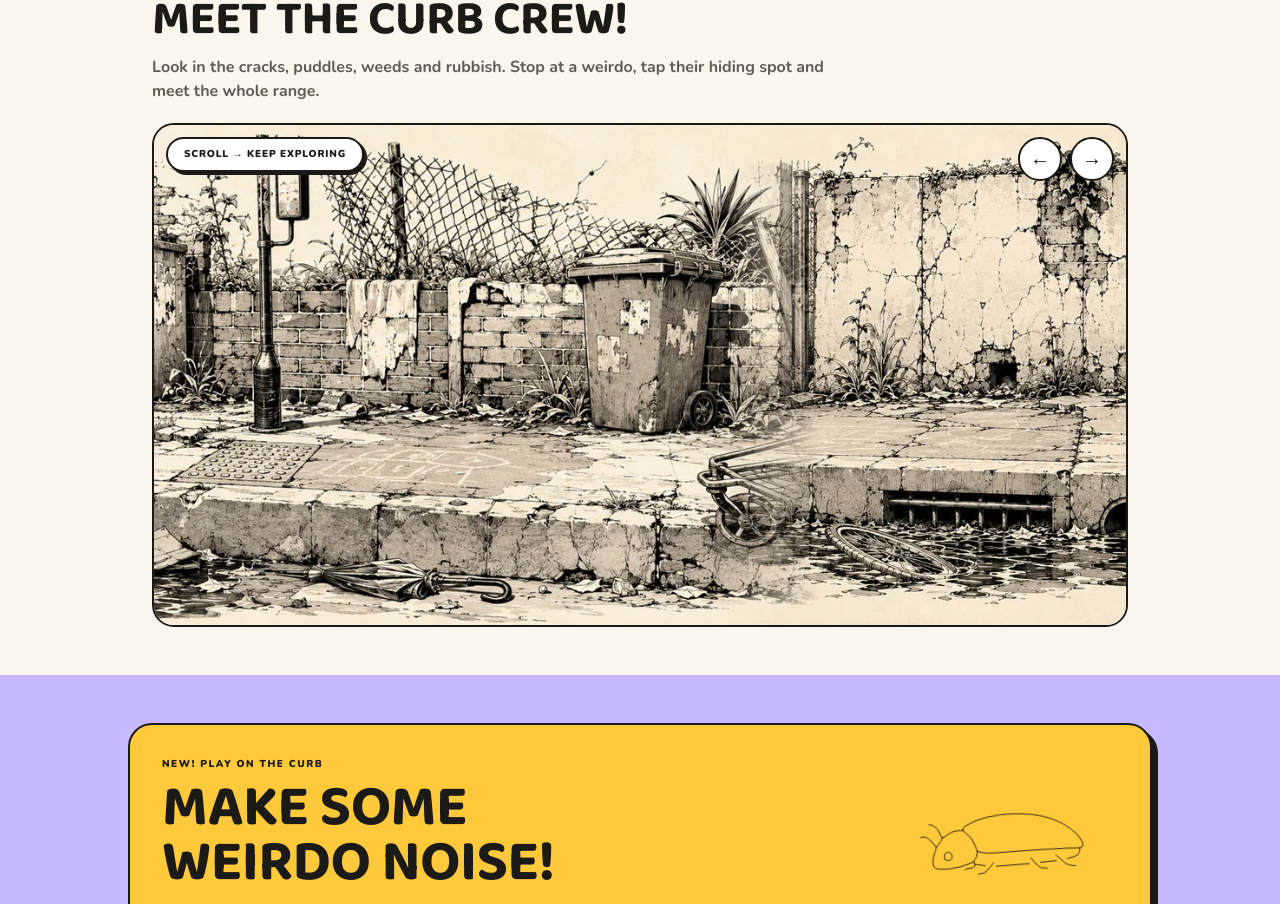
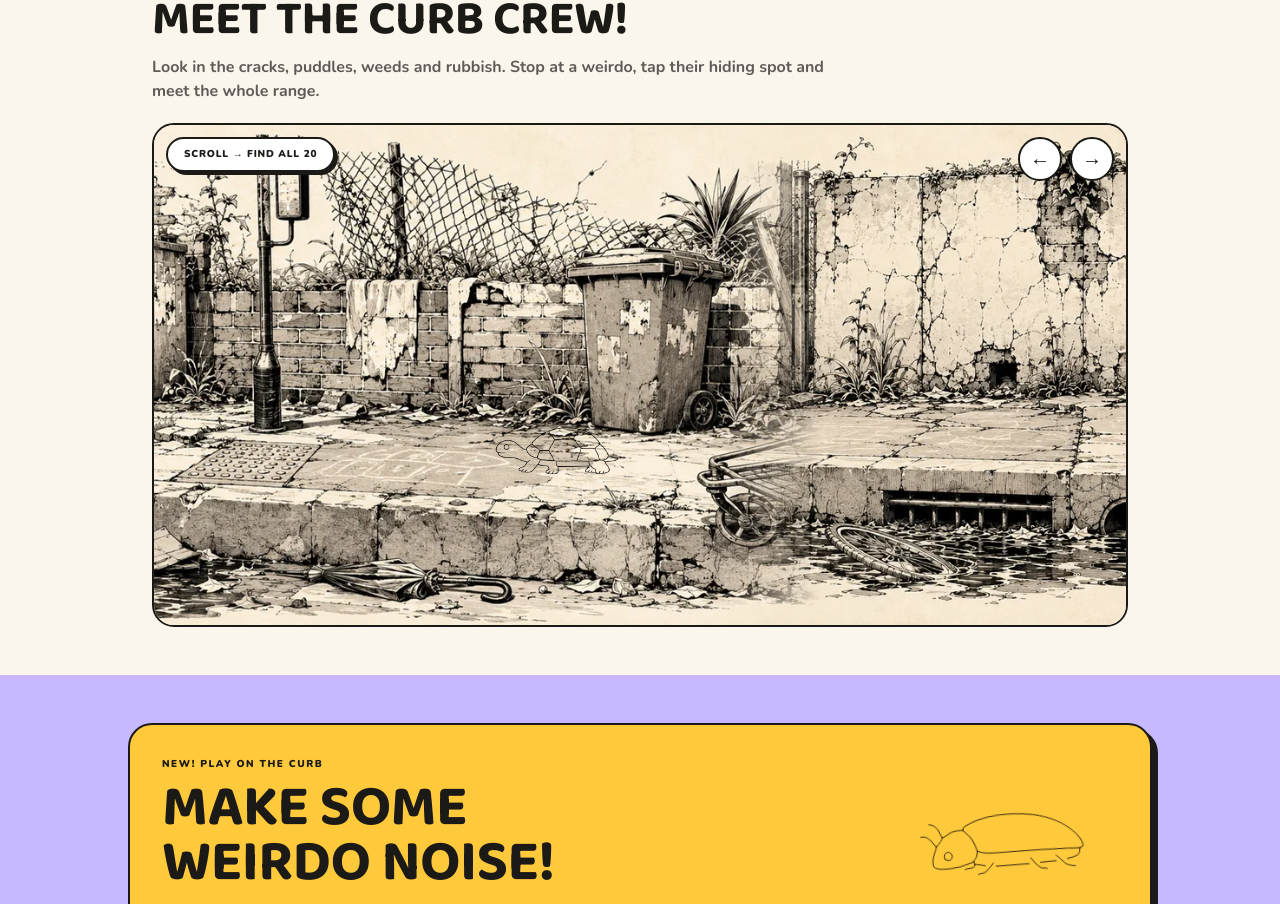
Before and after one commit to CDunell/shirtfaced, a Next.js app in the folder curbstamps-site/: page / in a window 1280 px wide. Shown: the part 1079-1983 px from the top of the page. Built offline with nearby package versions, Linux system fonts and the light colour scheme.

Commit message:
Add 20 creatures to Curb world

```diff
--- a/curbstamps-site/src/components/home/CurbWorld.tsx
+++ b/curbstamps-site/src/components/home/CurbWorld.tsx
@@ -5,7 +5,104 @@ import { useCallback, useEffect, useRef } from "react";
 const PANELS = Array.from({ length: 10 }, (_, index) =>
   `/curbstamps/world/panels/${String(index + 1).padStart(2, "0")}.webp?v=20260823b`,
 );
-const LOOP_PANELS = [PANELS[9], ...PANELS, PANELS[0]];
+const LOOP_PANEL_NUMBERS = [10, ...Array.from({ length: 10 }, (_, index) => index + 1), 1];
+
+type Motion = "bob" | "peek" | "scuttle" | "wobble" | "breathe";
+
+type CreaturePlacement = {
+  name: string;
+  left: number;
+  top: number;
+  width: number;
+  motion: Motion;
+  delay: number;
+  flip?: boolean;
+  rotate?: number;
+};
+
+const CREATURES: Record<number, CreaturePlacement[]> = {
+  1: [
+    { name: "plod", left: 25, top: 59, width: 15, motion: "breathe", delay: 0.2 },
+    { name: "pip", left: 73, top: 68, width: 12, motion: "scuttle", delay: 1.1, flip: true },
+  ],
+  2: [
+    { name: "twig", left: 19, top: 51, width: 13, motion: "wobble", delay: 0.7, rotate: -3 },
+    { name: "nib", left: 68, top: 63, width: 10, motion: "peek", delay: 1.8 },
+  ],
+  3: [
+    { name: "crumb", left: 31, top: 68, width: 12, motion: "bob", delay: 1.3 },
+    { name: "yip", left: 79, top: 57, width: 13, motion: "wobble", delay: 0.4, flip: true },
+  ],
+  4: [
+    { name: "grit", left: 23, top: 61, width: 14, motion: "scuttle", delay: 2.1 },
+    { name: "lod", left: 66, top: 70, width: 11, motion: "breathe", delay: 0.9 },
+  ],
+  5: [
+    { name: "grub", left: 35, top: 67, width: 14, motion: "peek", delay: 1.5, flip: true },
+    { name: "snu", left: 82, top: 54, width: 10, motion: "bob", delay: 0.1 },
+  ],
+  6: [
+    { name: "murk", left: 20, top: 69, width: 12, motion: "breathe", delay: 2.4 },
+    { name: "flit", left: 70, top: 47, width: 11, motion: "bob", delay: 1.2, rotate: 4 },
+  ],
+  7: [
+    { name: "squib", left: 30, top: 62, width: 13, motion: "wobble", delay: 0.5 },
+    { name: "tum", left: 76, top: 67, width: 15, motion: "peek", delay: 2 },
+  ],
+  8: [
+    { name: "blip", left: 18, top: 55, width: 11, motion: "bob", delay: 1.7, flip: true },
+    { name: "slag", left: 65, top: 70, width: 13, motion: "scuttle", delay: 0.3 },
+  ],
+  9: [
+    { name: "bub", left: 28, top: 69, width: 11, motion: "breathe", delay: 0.8 },
+    { name: "pex", left: 80, top: 58, width: 13, motion: "wobble", delay: 2.2, flip: true },
+  ],
+  10: [
+    { name: "claw", left: 22, top: 63, width: 15, motion: "peek", delay: 1.4 },
+    { name: "zot", left: 72, top: 66, width: 14, motion: "scuttle", delay: 0.6, flip: true },
+  ],
+};
+
+function WorldPanel({ panel, loopIndex }: { panel: number; loopIndex: number }) {
+  const src = PANELS[panel - 1];
+
+  return (
+    <div className="relative h-[420px] w-[1041.25px] shrink-0 overflow-hidden sm:h-[500px] sm:w-[1239.58px]">
+      <img
+        src={src}
+        width={1428}
+        height={576}
+        alt={loopIndex === 1 ? "A very long illustrated curb filled with cracks, drains, weeds, discarded street objects and hidden Curb creatures" : ""}
+        aria-hidden={loopIndex === 1 ? undefined : true}
+        draggable={false}
+        className="absolute inset-0 h-full w-full select-none"
+      />
+
+      <div className="pointer-events-none absolute inset-0" aria-hidden={loopIndex === 1 ? undefined : true}>
+        {CREATURES[panel].map((creature) => (
+          <div
+            key={creature.name}
+            className="curb-world-creature absolute"
+            style={{
+              left: `${creature.left}%`,
+              top: `${creature.top}%`,
+              width: `${creature.width}%`,
+              "--creature-delay": `${creature.delay}s`,
+              "--creature-rotation": `${creature.rotate ?? 0}deg`,
+            } as React.CSSProperties}
+          >
+            <img
+              src={`/creatures/${creature.name}-icon.png`}
+              alt={loopIndex === 1 ? creature.name : ""}
+              className={`curb-world-sprite curb-motion-${creature.motion} h-auto w-full ${creature.flip ? "-scale-x-100" : ""}`}
+              draggable={false}
+            />
+          </div>
+        ))}
+      </div>
+    </div>
+  );
+}
 
 export function CurbWorld() {
   const scroller = useRef<HTMLDivElement>(null);
@@ -13,10 +110,10 @@ export function CurbWorld() {
   const panelWidth = useRef(0);
   const correcting = useRef(false);
 
-  const centreWorld = useCallback((image: HTMLImageElement) => {
+  const centreWorld = useCallback((panel: HTMLDivElement) => {
     const track = scroller.current;
     if (!track) return;
-    panelWidth.current = image.getBoundingClientRect().width;
+    panelWidth.current = panel.getBoundingClientRect().width;
     worldWidth.current = panelWidth.current * PANELS.length;
     track.scrollLeft = panelWidth.current;
   }, []);
@@ -39,8 +136,8 @@ export function CurbWorld() {
   }, []);
 
   useEffect(() => {
-    const image = scroller.current?.querySelectorAll("img")[1];
-    if (image?.complete) centreWorld(image);
+    const firstMainPanel = scroller.current?.querySelectorAll<HTMLDivElement>("[data-world-panel]")[1];
+    if (firstMainPanel) centreWorld(firstMainPanel);
   }, [centreWorld]);
 
   function move(direction: number) {
@@ -53,7 +150,7 @@ export function CurbWorld() {
   return (
     <div className="relative mt-5 overflow-hidden border-y-2 border-ink bg-cream sm:rounded-[22px] sm:border-2">
       <div className="pointer-events-none absolute left-3 top-3 z-20 rounded-full border-2 border-ink bg-white px-4 py-2 text-[10px] font-black uppercase tracking-[0.08em] shadow-[3px_3px_0_#1c1a17]">
-        Scroll → keep exploring
+        Scroll → find all 20
       </div>
 
       <div className="absolute right-3 top-3 z-20 hidden gap-2 sm:flex">
@@ -65,21 +162,13 @@ export function CurbWorld() {
         ref={scroller}
         onScroll={keepLooping}
         className="no-scrollbar cursor-grab overflow-x-auto overscroll-x-none active:cursor-grabbing"
-        aria-label="Explore the illustrated Curb world"
+        aria-label="Explore the illustrated Curb world and find 20 animated creatures"
       >
         <div className="flex w-max">
-          {LOOP_PANELS.map((src, index) => (
-            <img
-              key={`${src}-${index}`}
-              src={src}
-              width={1428}
-              height={576}
-              alt={index === 1 ? "A very long illustrated curb filled with cracks, drains, weeds and discarded street objects" : ""}
-              aria-hidden={index === 1 ? undefined : true}
-              draggable={false}
-              onLoad={index === 1 ? (event) => centreWorld(event.currentTarget) : undefined}
-              className="h-[420px] w-auto max-w-none shrink-0 select-none sm:h-[500px]"
-            />
+          {LOOP_PANEL_NUMBERS.map((panel, index) => (
+            <div key={`${panel}-${index}`} data-world-panel>
+              <WorldPanel panel={panel} loopIndex={index} />
+            </div>
           ))}
         </div>
       </div>
```
